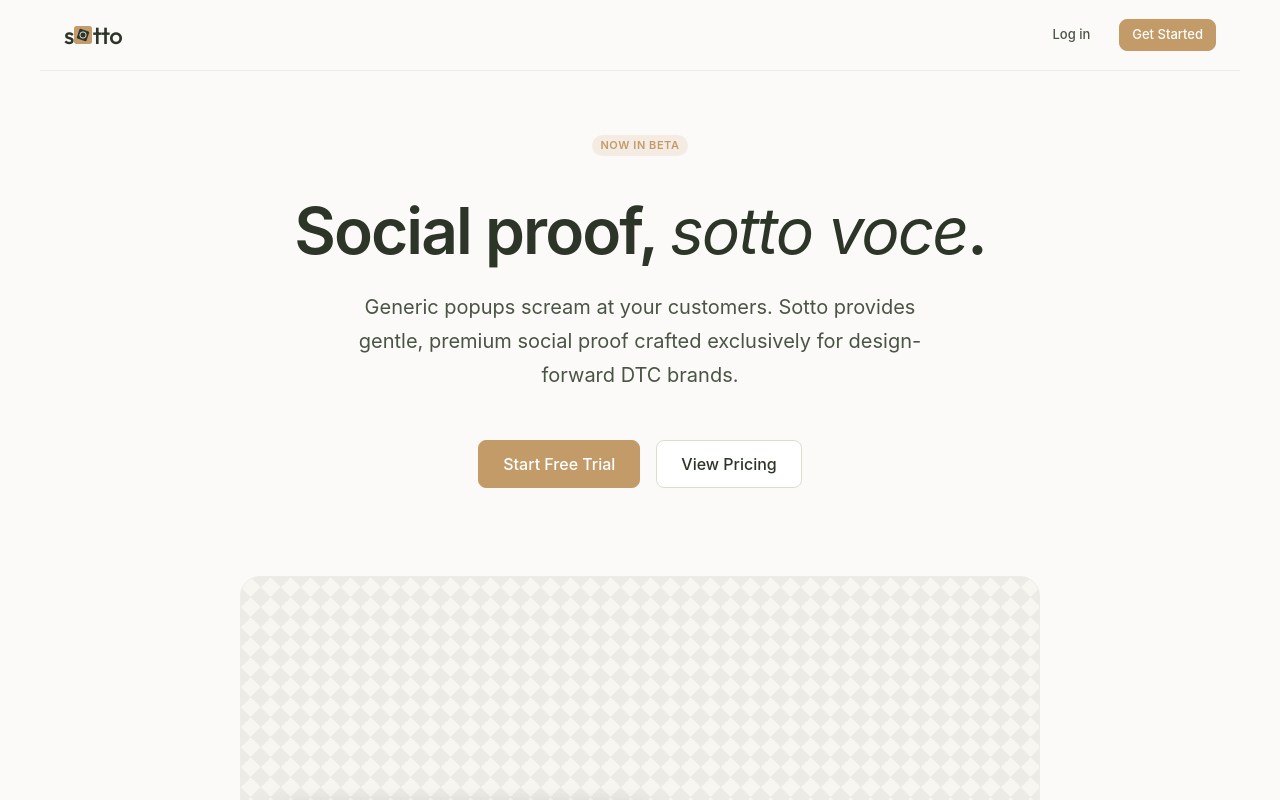
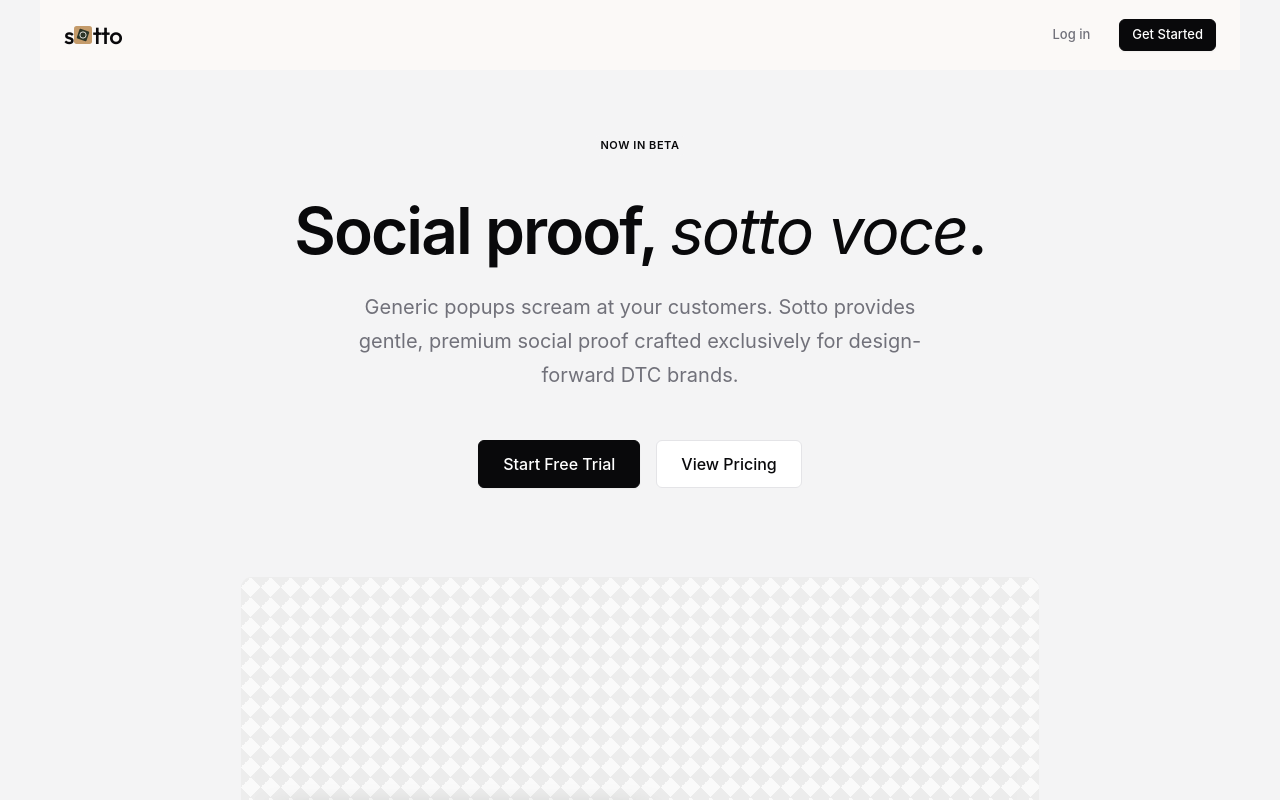
Before and after one commit to surya0611/Sotto, a Next.js app: page / in a window 1280 px wide. Shown: the top 800 px of the page. Built offline with nearby package versions, Linux system fonts and the light colour scheme; a web font is replaced by a local one.

Commit message:
style: overhaul dashboard to ElevenLabs monochrome aesthetic

```diff
--- a/src/app/globals.css
+++ b/src/app/globals.css
@@ -13,40 +13,40 @@
 }
 
 :root {
-  /* Backgrounds - Oliva Theme */
-  --bg-deep: hsl(40, 33%, 98%); /* Cream */
-  --bg-base: hsl(45, 33%, 96%); /* Darker cream */
-  --bg-surface: hsl(0, 0%, 100%); /* White */
-  --bg-surface-hover: hsl(40, 20%, 94%);
-  --bg-surface-active: hsl(40, 20%, 90%);
+  /* Backgrounds - ElevenLabs Cool Grey/White */
+  --bg-deep: hsl(240, 5%, 96%); /* Subtle cool grey */
+  --bg-base: hsl(240, 5%, 98%); /* Lighter grey */
+  --bg-surface: hsl(0, 0%, 100%); /* Pure White */
+  --bg-surface-hover: hsl(240, 5%, 96%);
+  --bg-surface-active: hsl(240, 5%, 92%);
   --bg-elevated: hsl(0, 0%, 100%);
   --bg-input: hsl(0, 0%, 100%);
 
   /* Borders */
-  --border: hsl(40, 20%, 85%);
-  --border-subtle: hsl(40, 20%, 92%);
-  --border-focus: hsl(33, 43%, 59%);
+  --border: hsl(240, 5.9%, 90%); /* zinc-200 */
+  --border-subtle: hsl(240, 4.8%, 95.9%); /* zinc-100 */
+  --border-focus: hsl(240, 10%, 3.9%); /* zinc-950 */
 
-  /* Text - Deep Olive */
-  --text-primary: hsl(98, 15%, 18%);
-  --text-secondary: hsl(98, 10%, 30%);
-  --text-muted: hsl(98, 5%, 50%);
-  --text-inverse: hsl(40, 33%, 98%);
+  /* Text - High Contrast Zinc */
+  --text-primary: hsl(240, 10%, 3.9%); /* zinc-950 */
+  --text-secondary: hsl(240, 3.8%, 46.1%); /* zinc-500 */
+  --text-muted: hsl(240, 4.8%, 65.9%); /* zinc-400 */
+  --text-inverse: hsl(0, 0%, 100%);
 
-  /* Accent — Warm Camel */
-  --accent: hsl(33, 43%, 59%);
-  --accent-hover: hsl(33, 34%, 53%);
-  --accent-subtle: hsla(33, 43%, 59%, 0.15);
-  --accent-border: hsla(33, 43%, 59%, 0.3);
+  /* Accent — Solid Black */
+  --accent: hsl(240, 10%, 3.9%);
+  --accent-hover: hsl(240, 5.9%, 10%);
+  --accent-subtle: hsl(240, 4.8%, 95.9%);
+  --accent-border: hsl(240, 5.9%, 90%);
   --accent-text: hsl(0, 0%, 100%);
 
   /* Semantic Colors */
-  --success: hsl(145, 40%, 35%);
-  --success-subtle: hsla(145, 40%, 35%, 0.1);
-  --warning: hsl(38, 80%, 45%);
-  --warning-subtle: hsla(38, 80%, 45%, 0.1);
-  --error: hsl(0, 60%, 45%);
-  --error-subtle: hsla(0, 60%, 45%, 0.1);
+  --success: hsl(142.1, 76.2%, 36.3%);
+  --success-subtle: hsla(142.1, 76.2%, 36.3%, 0.1);
+  --warning: hsl(38, 92%, 50%);
+  --warning-subtle: hsla(38, 92%, 50%, 0.1);
+  --error: hsl(346.8, 77.2%, 49.8%);
+  --error-subtle: hsla(346.8, 77.2%, 49.8%, 0.1);
 
   /* Spacing */
   --space-1: 4px;
@@ -60,23 +60,23 @@
   --space-12: 48px;
   --space-16: 64px;
 
-  /* Radius - slightly softer for luxury feel */
+  /* Radius - Sharper, technical feel */
   --radius-sm: 4px;
-  --radius-md: 8px;
-  --radius-lg: 12px;
-  --radius-xl: 20px;
+  --radius-md: 6px;
+  --radius-lg: 8px;
+  --radius-xl: 12px;
   --radius-full: 9999px;
 
-  /* Shadows - softer, more diffuse */
-  --shadow-sm: 0 2px 8px hsla(30, 10%, 15%, 0.04);
-  --shadow-md: 0 8px 24px hsla(30, 10%, 15%, 0.06);
-  --shadow-lg: 0 16px 40px hsla(30, 10%, 15%, 0.08);
-  --shadow-glow: 0 0 24px hsla(27, 40%, 40%, 0.15);
+  /* Shadows - Crisp and tight */
+  --shadow-sm: 0 1px 2px 0 rgba(0, 0, 0, 0.05);
+  --shadow-md: 0 4px 6px -1px rgba(0, 0, 0, 0.05), 0 2px 4px -2px rgba(0, 0, 0, 0.05);
+  --shadow-lg: 0 10px 15px -3px rgba(0, 0, 0, 0.05), 0 4px 6px -4px rgba(0, 0, 0, 0.05);
+  --shadow-glow: 0 0 0 2px var(--border-focus);
 
   /* Transitions */
-  --transition-fast: 200ms ease;
-  --transition-base: 300ms ease;
-  --transition-slow: 500ms cubic-bezier(0.4, 0, 0.2, 1);
+  --transition-fast: 150ms ease;
+  --transition-base: 250ms ease;
+  --transition-slow: 400ms cubic-bezier(0.4, 0, 0.2, 1);
 
   /* Layout */
   --sidebar-width: 260px;
@@ -84,8 +84,8 @@
   --topbar-height: 72px;
 
   /* Font */
-  --font-body: -apple-system, BlinkMacSystemFont, "SF Pro Text", "Segoe UI", Roboto, Helvetica, Arial, sans-serif;
-  --font-heading: -apple-system, BlinkMacSystemFont, "SF Pro Display", "Segoe UI", Roboto, Helvetica, Arial, sans-serif;
+  --font-body: -apple-system, BlinkMacSystemFont, "SF Pro Text", "Inter", "Segoe UI", Roboto, Helvetica, Arial, sans-serif;
+  --font-heading: -apple-system, BlinkMacSystemFont, "SF Pro Display", "Inter", "Segoe UI", Roboto, Helvetica, Arial, sans-serif;
   --font-mono: 'SF Mono', ui-monospace, 'JetBrains Mono', monospace;
 }
 
@@ -201,16 +201,16 @@
 }
 
 .btn-primary {
-  background: var(--accent);
-  color: var(--accent-text);
-  border-color: var(--accent);
+  background: var(--text-primary);
+  color: var(--bg-surface);
+  border-color: var(--text-primary);
+  box-shadow: var(--shadow-sm);
 }
 
 .btn-primary:hover:not(:disabled) {
   background: var(--accent-hover);
   border-color: var(--accent-hover);
-  color: var(--accent-text);
-  box-shadow: var(--shadow-glow);
+  color: var(--bg-surface);
 }
 
 .btn-secondary {
@@ -309,8 +309,8 @@
 }
 
 .input:focus {
-  border-color: var(--accent);
-  box-shadow: 0 0 0 3px var(--accent-subtle);
+  border-color: var(--border-focus);
+  box-shadow: 0 0 0 1px var(--border-focus);
 }
 
 .input-error {
@@ -355,9 +355,10 @@
 /* --- Card --- */
 .card {
   background: var(--bg-surface);
-  border: 1px solid var(--border-subtle);
+  border: 1px solid var(--border);
   border-radius: var(--radius-lg);
   padding: var(--space-6);
+  box-shadow: var(--shadow-sm);
   transition: all var(--transition-base);
 }
 
@@ -611,7 +612,7 @@
   width: var(--sidebar-width);
   height: 100vh;
   background: var(--bg-base);
-  border-right: 1px solid var(--border-subtle);
+  border-right: 1px solid var(--border);
   display: flex;
   flex-direction: column;
   z-index: 100;
@@ -632,10 +633,10 @@
   align-items: center;
   gap: var(--space-3);
   font-family: var(--font-heading);
-  font-size: 1.25rem;
+  font-size: 1.125rem;
   font-weight: 700;
-  color: var(--accent);
-  letter-spacing: -0.02em;
+  color: var(--text-primary);
+  letter-spacing: -0.01em;
   text-decoration: none;
 }
 
@@ -689,8 +690,8 @@
 }
 
 .sidebar-link.active {
-  background: var(--accent-subtle);
-  color: var(--accent);
+  background: var(--bg-surface-hover);
+  color: var(--text-primary);
   font-weight: 500;
 }
 
@@ -767,9 +768,9 @@
   position: sticky;
   top: 0;
   height: var(--topbar-height);
-  background: hsla(40, 20%, 98%, 0.8);
+  background: hsla(240, 5%, 98%, 0.8);
   backdrop-filter: blur(12px);
-  border-bottom: 1px solid var(--border-subtle);
+  border-bottom: 1px solid var(--border);
   display: flex;
   align-items: center;
   justify-content: space-between;
```
